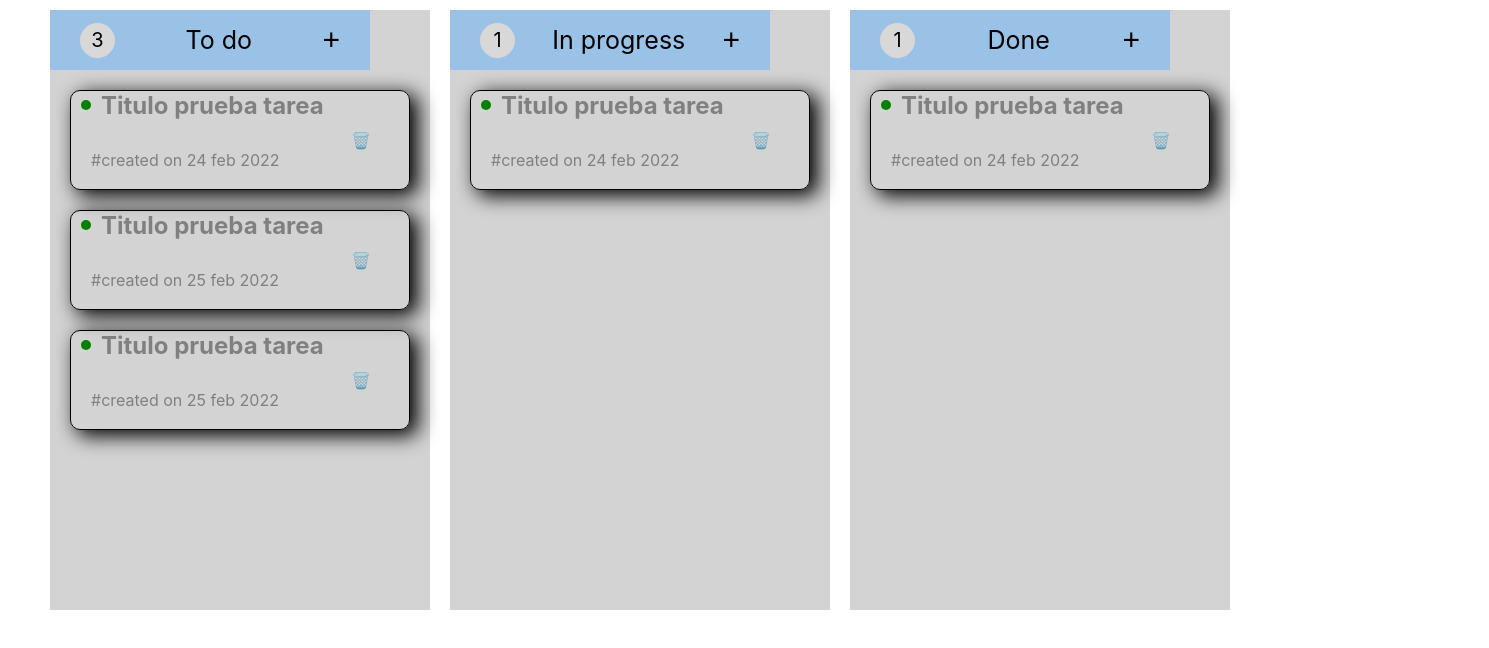
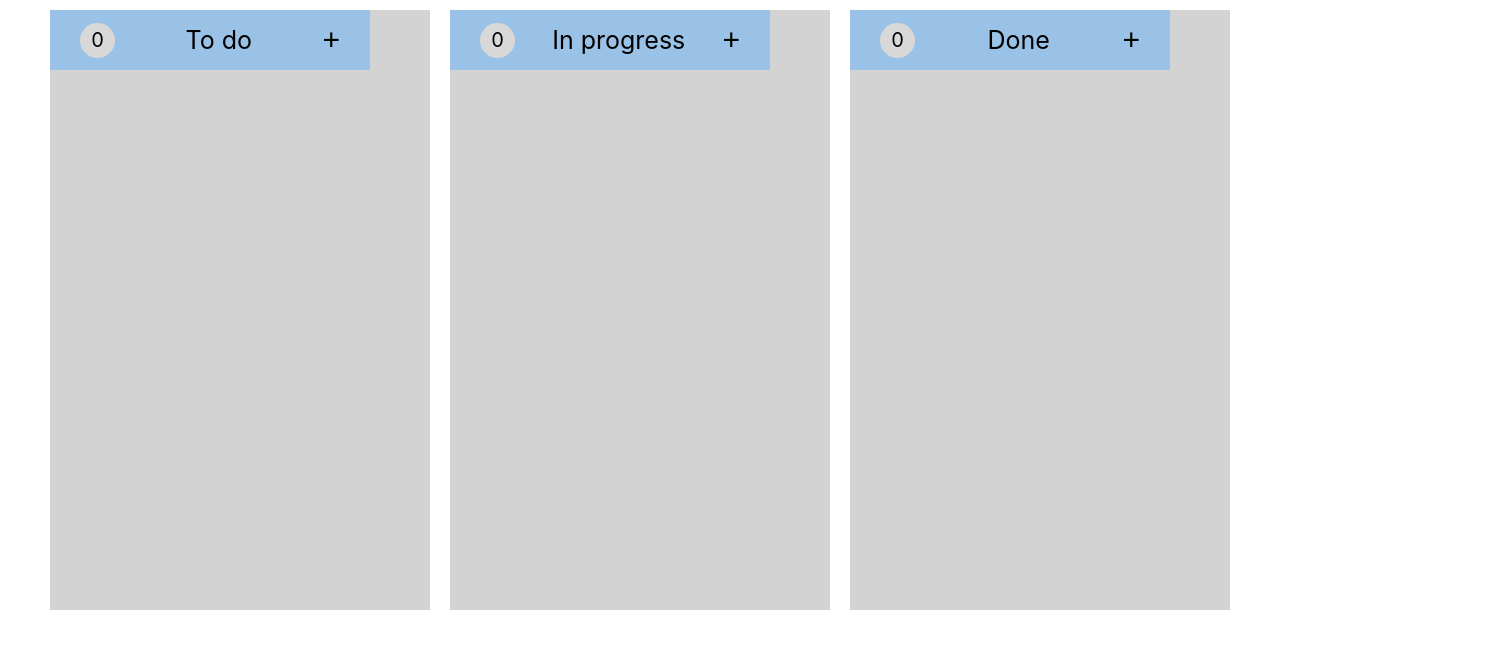
Before and after one commit to hectortrubia/Practica-React, a React (Create React App) app: page / in a window 1280 px wide. Shown: the top 648 px of the page, 1489 px wide, since content can reach past the window. Built offline with nearby package versions, Linux system fonts and the light colour scheme.

Commit message:
por ahora he dividido todo el 3 useContext, ahora voy a pobrar a juntar todo en un mismo array de notas y probar con filtros

```diff
--- a/src/components/Card/index.jsx
+++ b/src/components/Card/index.jsx
@@ -5,26 +5,25 @@ import './style.css'
 function Card(props){
  const handlerdelete = e =>{
       // e.props.splice()
-
+      console.log(e.target)
 
   }
 
-
+  const changeStatus = e => {
+    e.preventDefault()
+    console.log(e.target)
+  }
 
 
     return(
         <react.Fragment>
+
             <div className='container-note'>
           <h1 className='title-note'> {props.info.title}</h1>
-          <div className='circle-note'></div>
+          <button className={props.info.status} onClick={changeStatus}></button>
          <p  className='delete-note' onClick={handlerdelete} >🗑️ </p>
-           <p className='subtitle-note'>#created on {props.info.fecha}</p>
+           <p className='subtitle-note'>#Created on {props.info.fecha}</p>
            </div>
-
-
-
-
-
 
         </react.Fragment>
 
--- a/src/components/Card/style.css
+++ b/src/components/Card/style.css
@@ -33,18 +33,36 @@ padding-left: 20px;
 
 }
 
-.circle-note{
+.to_do{
     border-radius: 50%;
-    background-color: green;
-    width: 10px;
-    height: 10px;
+    border: transparent;
+    background-color: rgb(1, 211, 1);
+    width: 15px;
+    height: 15px;
     position: relative;
     bottom: 20px;
     left: 10px;
+}
+.in_progress{
+    border-radius: 50%;
+    border: transparent;
+    background-color: yellow;
+    width: 15px;
+    height: 15px;
+    position: relative;
+    bottom: 20px;
+    left: 10px;
+}
+.done{
+    border-radius: 50%;
+    border: transparent;
+    background-color: red;
 
-
-
-
+    width: 15px;
+    height: 15px;
+    position: relative;
+    bottom: 20px;
+    left: 10px;
 }
 
 .delete-note{
--- a/src/components/Container/index.jsx
+++ b/src/components/Container/index.jsx
@@ -5,9 +5,16 @@ import Card from '../Card';
 
 import TextArea from '../textarea';
 
+import { DataContext } from "../../components/context/dataContext";
+import { useContext } from 'react';
+
+
+
 
 function ContainerTask(prop) {
+    console.log(prop.prop.id)
 
+    const [dataState, uploadDataState] = useContext(DataContext);
 
     const [newTask, uploadNewTask] = useState(false);
 
@@ -19,22 +26,25 @@ function ContainerTask(prop) {
         }
     }
 
+
+
+
     return (
 
         <section className='ContTask'>
             <div className="headerContTask">
                 <div className='numberContTask'>
-                    <p>{prop.prop.task.length}</p>
+                    <p>{prop?.prop.task.length}</p>
                  </div>
-                <p className='titleContTask'>{prop.prop.name}</p>
+                <p className='titleContTask'>{prop?.prop.name}</p>
                 <button className='plusContTask' onClick={handleNewTask}>+</button>
             </div>
             <div className="ContainerTask">
                 {
-                   newTask ? <div className='task'><TextArea cancel={uploadNewTask}></TextArea></div> : <></>
+                   newTask ? <div className='task'><TextArea cancel={uploadNewTask} prop={prop.prop.id}></TextArea></div> : <></>
                 }
                 {
-                    prop.prop.task.length != 0 ? prop.prop.task.map((e,i)=> <Card key={i} info={e}></Card>   ) : <></>
+                 prop?.prop.task.length != 0 ?  prop?.prop.task.map((e,i)=> <Card key={i} info={e}></Card>   ) : <></>
 
                     // MAP para las task que se creen, el length de este array sera el mismo que el prop.prop.task.length
                 }
--- /dev/null
+++ b/src/components/context/data1Contex.js
@@ -0,0 +1,4 @@
+import { createContext } from "react";
+
+
+export const Data1Context = createContext();
--- /dev/null
+++ b/src/components/context/data1Provider.jsx
@@ -0,0 +1,17 @@
+import { Data1Context } from './data1Contex';
+import { useState } from 'react';
+
+
+
+function Data1Provider({ children }) {
+
+    const [data1State, uploadData1State] = useState([]);
+
+    return (
+        <Data1Context.Provider value={[data1State, uploadData1State]}>
+            {children}
+        </Data1Context.Provider>
+    )
+}
+
+export default Data1Provider;
--- /dev/null
+++ b/src/components/context/data2Context.js
@@ -0,0 +1,4 @@
+import { createContext } from "react";
+
+
+export const Data2Context = createContext();
--- /dev/null
+++ b/src/components/context/data2Provider.jsx
@@ -0,0 +1,17 @@
+import { Data2Context } from './data2Context';
+import { useState } from 'react';
+
+
+
+function Data2Provider({ children }) {
+
+    const [data2State, uploadData2State] = useState([]);
+
+    return (
+        <Data2Context.Provider value={[data2State, uploadData2State]}>
+            {children}
+        </Data2Context.Provider>
+    )
+}
+
+export default Data2Provider;
--- a/src/components/context/dataProvider.jsx
+++ b/src/components/context/dataProvider.jsx
@@ -2,46 +2,10 @@ import { DataContext } from "./dataContext";
 import { useState } from 'react';
 
 
+
 function DataProvider({ children }) {
-    const [dataState, uploadDataState] = useState(
 
-         [
-            {
-                 id: 1,
-                 name: 'To do',
-                 task: [{
-                     title: "Titulo prueba tarea",
-                     fecha: "24 feb 2022"
-                 },
-                 {
-                 title: "Titulo prueba tarea",
-                 fecha: "25 feb 2022"
-             },
-             {
-                title: "Titulo prueba tarea",
-                fecha: "25 feb 2022"
-            }
-             ]
-             },
-             {
-                 id: 2,
-                 name: 'In progress',
-                 task: [{
-                     title: "Titulo prueba tarea",
-                     fecha: "24 feb 2022"
-                 }]
-             },
-             {
-                 id: 3,
-                 name: 'Done',
-                 task: [{
-                     title: "Titulo prueba tarea",
-                     fecha: "24 feb 2022"
-                 }]
-             }
-         ]
-
-    );
+    const [dataState, uploadDataState] = useState([]);
 
     return (
         <DataContext.Provider value={[dataState, uploadDataState]}>
--- a/src/components/textarea/index.jsx
+++ b/src/components/textarea/index.jsx
@@ -1,12 +1,66 @@
-import react from 'react';
+
 import './style.css';
+import { useContext, useState } from 'react';
+import { DataContext } from '../context/dataContext';
+import { Data1Context } from '../context/data1Contex';
+import { Data2Context } from '../context/data2Context';
+
 
 
 function TextArea(prop) {
 
+  const [dataState, uploadDataState] = useContext(DataContext);
+  const [data1State, uploadData1State] = useContext(Data1Context)
+  const [data2State, uploadData2State] = useContext(Data2Context)
+
+  console.log(dataState)
+
+  console.log(data1State)
+
+
   const handlerAddTask = e => {
     e.preventDefault()
-    console.log(e.target.text.value)
+
+
+    let date = new Date();
+
+
+
+    const newTask = {
+      title: e.target.text.value,
+      fecha: 'Created  on ' + date.toLocaleDateString()
+    }
+    console.log(prop.prop)
+    if(prop.prop === 1){
+
+      const newTask = {
+        title: e.target.text.value,
+        fecha: 'Created  on ' + date.toLocaleDateString(),
+        status: 'to_do'
+      }
+
+      dataState.push(newTask);
+      uploadDataState(dataState)   // aqui actualiza la parte 1 //
+      prop.cancel(false)
+    } else if(prop.prop === 2){
+      const newTask1 = {
+        title: e.target.text.value,
+        fecha: 'Created  on ' + date.toLocaleDateString(),
+        status: 'in_progress'
+      }
+      data1State.push(newTask1);
+      uploadData1State(data1State);
+      prop.cancel(false)
+    } else if(prop.prop === 3){
+      const newTask2 = {
+        title: e.target.text.value,
+        fecha: 'Created  on ' + date.toLocaleDateString(),
+        status: 'done'
+      }
+      data2State.push(newTask2);
+      uploadData2State(data2State);
+      prop.cancel(false)
+    }
 
   }
 
--- a/src/pages/Home/index.jsx
+++ b/src/pages/Home/index.jsx
@@ -2,14 +2,34 @@ import React, { useContext } from "react"
 import ContainerTask from "../../components/Container"
 import '../Home/style.css';
 import { DataContext } from "../../components/context/dataContext";
+import { Data1Context } from "../../components/context/data1Contex";
+import { Data2Context } from "../../components/context/data2Context";
 
 
 
 function HomePage(){
 
     const [dataState, uploadDataState] = useContext(DataContext)
+    const [data1State, uploadData1State] = useContext(Data1Context)
+    const [data2State, uploadData2State] = useContext(Data2Context)
 
-    console.log(dataState)
+    let arrayTask = [
+        {
+             id: 1,
+             name: 'To do',
+             task: dataState
+         },
+         {
+             id: 2,
+             name: 'In progress',
+             task: data1State
+         },
+         {
+             id: 3,
+             name: 'Done',
+             task: data2State
+         }
+     ]
 
 
 
@@ -17,16 +37,11 @@ function HomePage(){
     return (
         <div className="allContainer">
             {
-                dataState.map((e,i) => {
-
-                    return <ContainerTask key={i} prop={e}></ContainerTask>
+                arrayTask?.map((e,i) => {
+                    const x = i;
+                    return <ContainerTask prop={e}></ContainerTask>
                 })
             }
-            {
-                dataState.map(e => {console.log(e)})
-
-            }
-
         </div>
 
     )
```
Also changed, not shown: src/App.js (+7 -0 lines), src/components/context/dataContext.js (line endings or trailing spaces).
